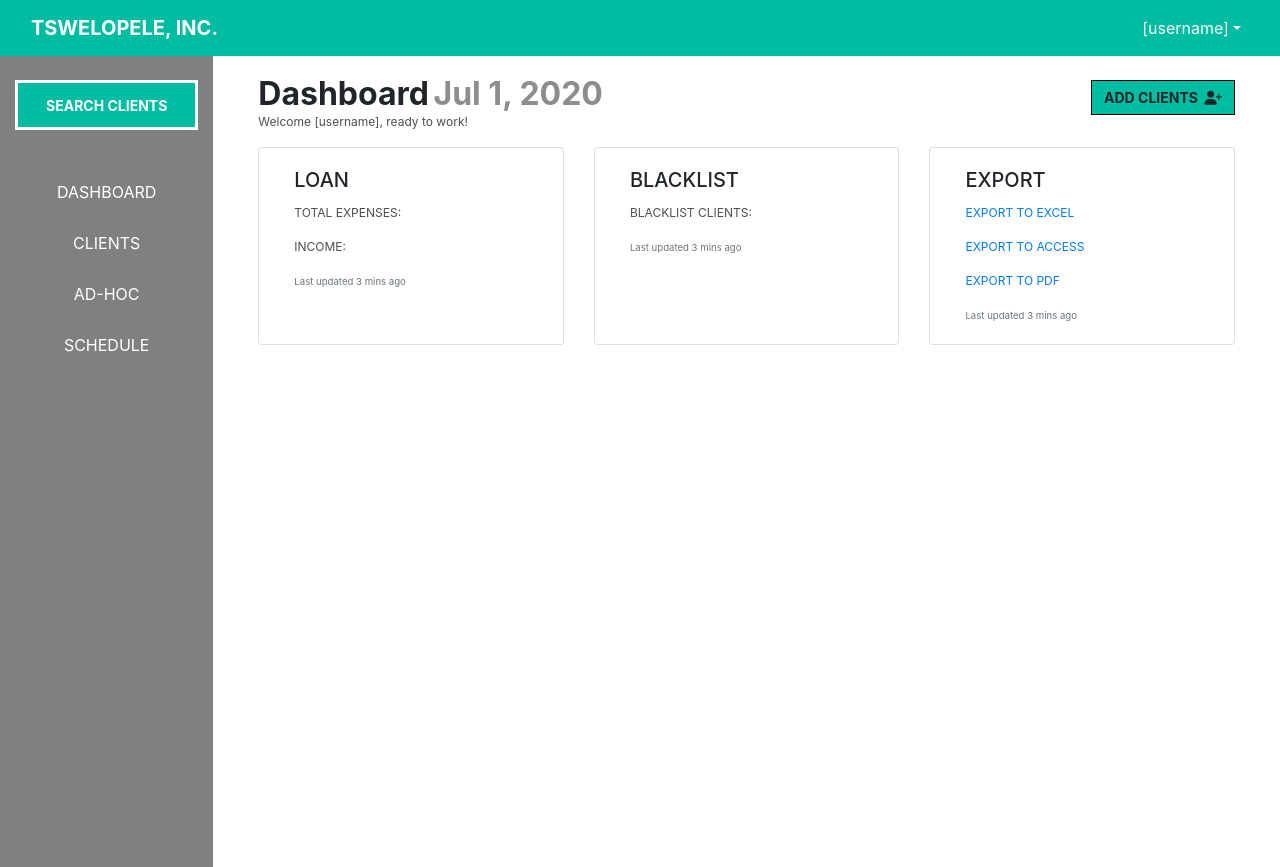
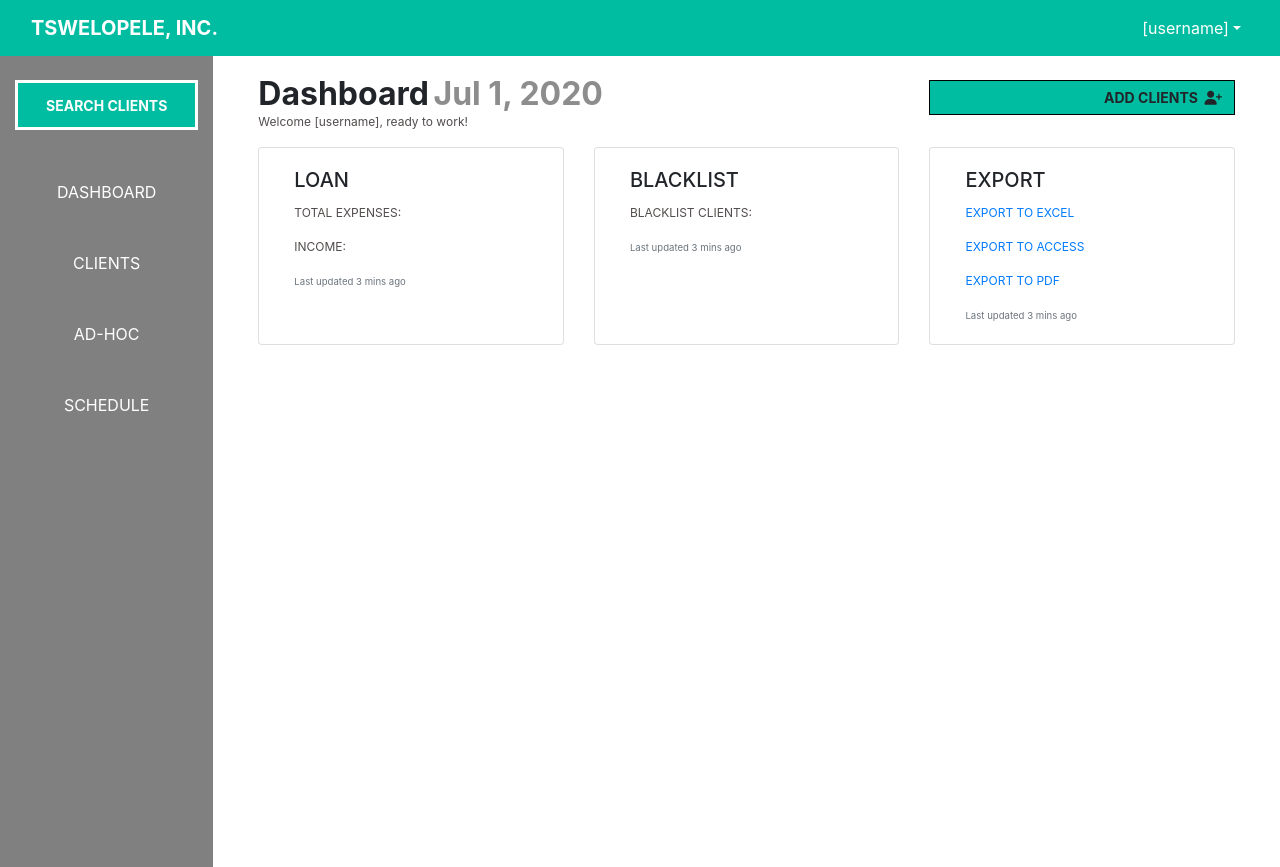
Before and after one commit to kgothalo-r/tswelopele_inc_project, a plain HTML site: page tswelopeleinc/userdock.html in a window 1280 px wide. Drawn offline with nearby package versions, Linux system fonts and the light colour scheme.

Commit message:
Add files via upload

```diff
--- a/tswelopeleinc/css/dashboard-edit.css
+++ b/tswelopeleinc/css/dashboard-edit.css
@@ -112,6 +112,14 @@ button {
         height: 720px;
     }
 
+    button {
+        width: 100%;
+        border: 0;
+        background-color: transparent;
+        margin-bottom: 20px;
+        color: rgb(255, 255, 255);
+    }
+
     .page2,
     .page4 {
         margin: 15px;
```
Lines whose indentation alone changed are shown as unchanged.
